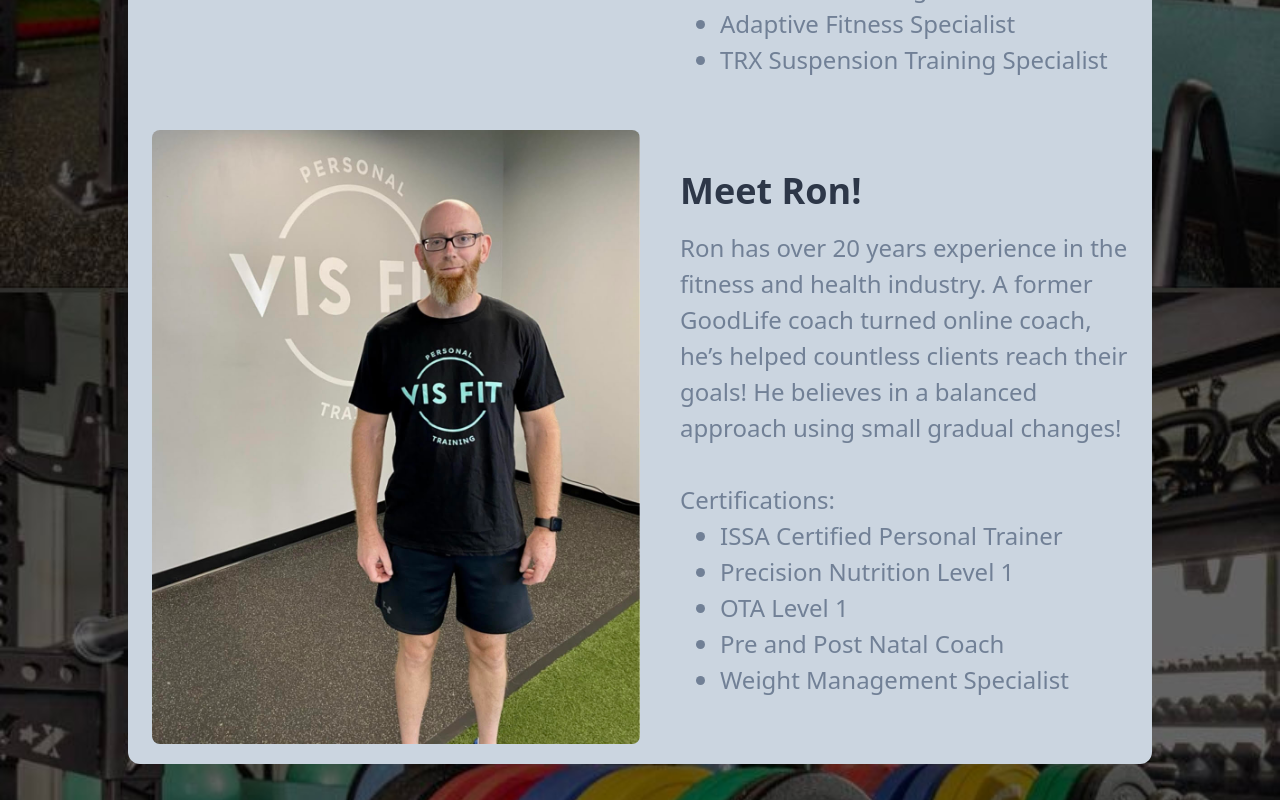
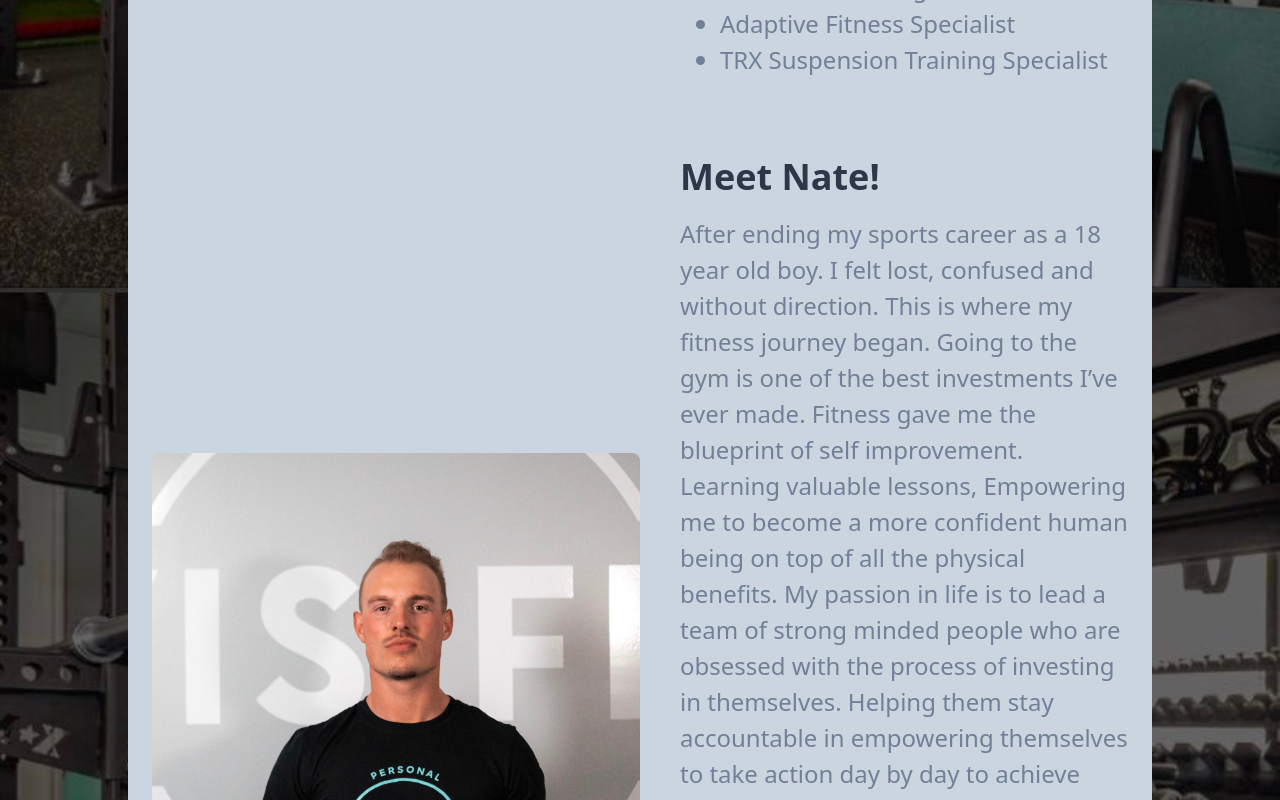
Before and after one commit to AlecYoungblut/fitness-website, a React (Create React App) app in the folder portfolio/: page / in a window 1280 px wide. Shown: the part 4860-5660 px from the top of the page. Built offline with nearby package versions, Linux system fonts and the light colour scheme.

Commit message:
Added Nate to the About Us section and removed Ron

```diff
--- a/portfolio/src/components/AboutUs.js
+++ b/portfolio/src/components/AboutUs.js
@@ -1,7 +1,7 @@
 import React from "react";
 import mitch from './imgs/mitch.jpg';
 import maisha from './imgs/maisha.jpg';
-import ron from './imgs/ron.jpg';
+import nate from './imgs/nate.jpg';
 
 class AboutUs extends React.Component {
     render() {
@@ -61,23 +61,29 @@ class AboutUs extends React.Component {
                     </div>
                     <div className="flex items-center flex-wrap pt-5">
                         <div className="w-full md:w-1/2">
-                            <img className="rounded-lg" src={ron} alt="Lorem" />
+                            <img className="rounded-lg" src={nate} alt="Lorem" />
                         </div>
                         <div className="w-full md:w-1/2 pl-0 md:pl-10 ">
-                            <h4 className="text-4xl text-gray-800 font-bold mb-3 pt-5">Meet Ron!</h4>
+                            <h4 className="text-4xl text-gray-800 font-bold mb-3 pt-5">Meet Nate!</h4>
                             <p className="text-2xl text-gray-600 mb-8 ">
-                                Ron has over 20 years experience in the fitness and health industry.
-                                A former GoodLife coach turned online coach, he’s helped countless clients reach their goals!
-                                He believes in a balanced approach using small gradual changes!
+                                After ending my sports career as a 18 year old boy. I felt lost, confused and without direction. This is where my fitness journey began.
+                                Going to the gym is one of the best investments I’ve ever made. Fitness gave me the blueprint of self improvement.
+                                Learning valuable lessons, Empowering me to become a more confident human being on top of all the physical benefits.
+                                My passion in life is to lead a team of strong minded people who are obsessed with the process of investing in themselves.
+                                Helping them stay accountable in empowering themselves to take action day by day to achieve there highest potential.
+                                With there fitness and in life.
                                 <br />
                                 <br />
                                 Certifications:
                                 <ul className="list-disc pl-10">
-                                    <li>ISSA Certified Personal Trainer</li>
-                                    <li>Precision Nutrition Level 1</li>
-                                    <li>OTA Level 1</li>
-                                    <li>Pre and Post Natal Coach</li>
-                                    <li>Weight Management Specialist</li>
+                                    <li>Fitness & Health Promotion Diploma - Fanshawe College</li>
+                                    <li>NSCA-Certified Personal Trainer</li>
+                                    <li>Exercise Therapy Level One</li>
+                                    <li>Can-Fit Pro Personal Training Specialist</li>
+                                    <li>St. Clair College Athletics Department-Assistant Athletic Trainer</li>
+                                    <li>Edge Baseball Camp Instructor</li>
+                                    <li>First Responder Certified</li>
+                                    <li>CPR/First Aid/AED Certified</li>
                                 </ul>
                             </p>
                         </div>
```
Also changed, not shown: portfolio/src/components/imgs/nate.jpg (added).
